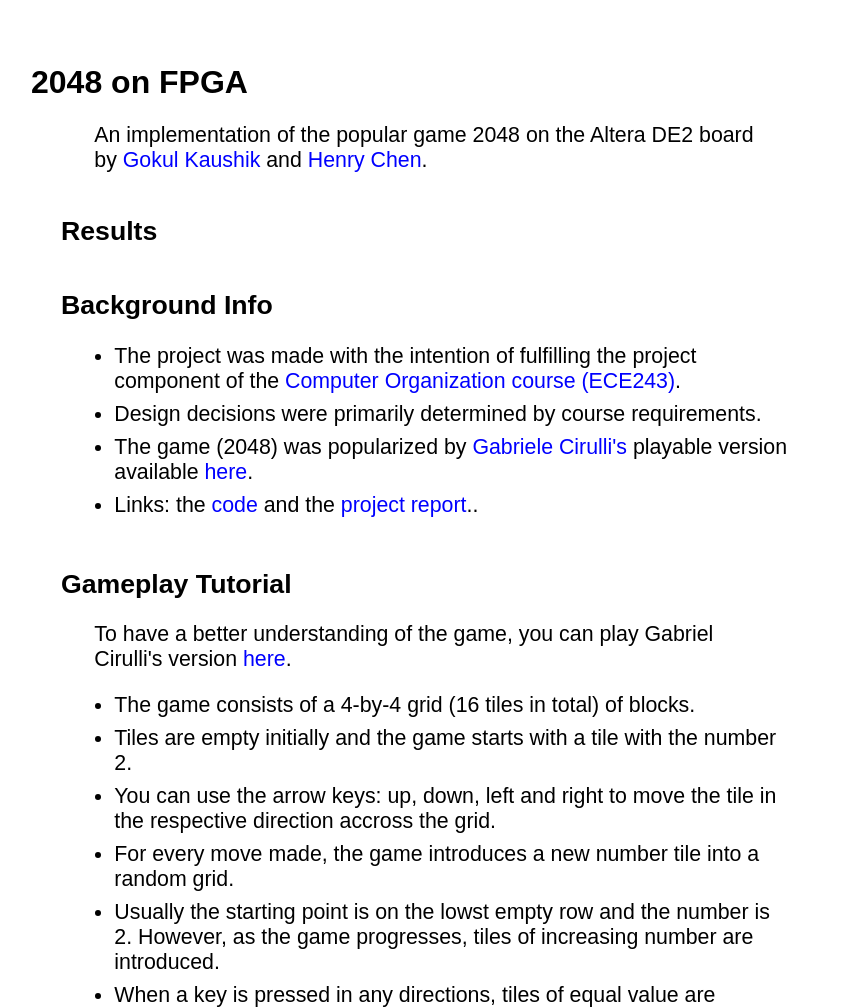
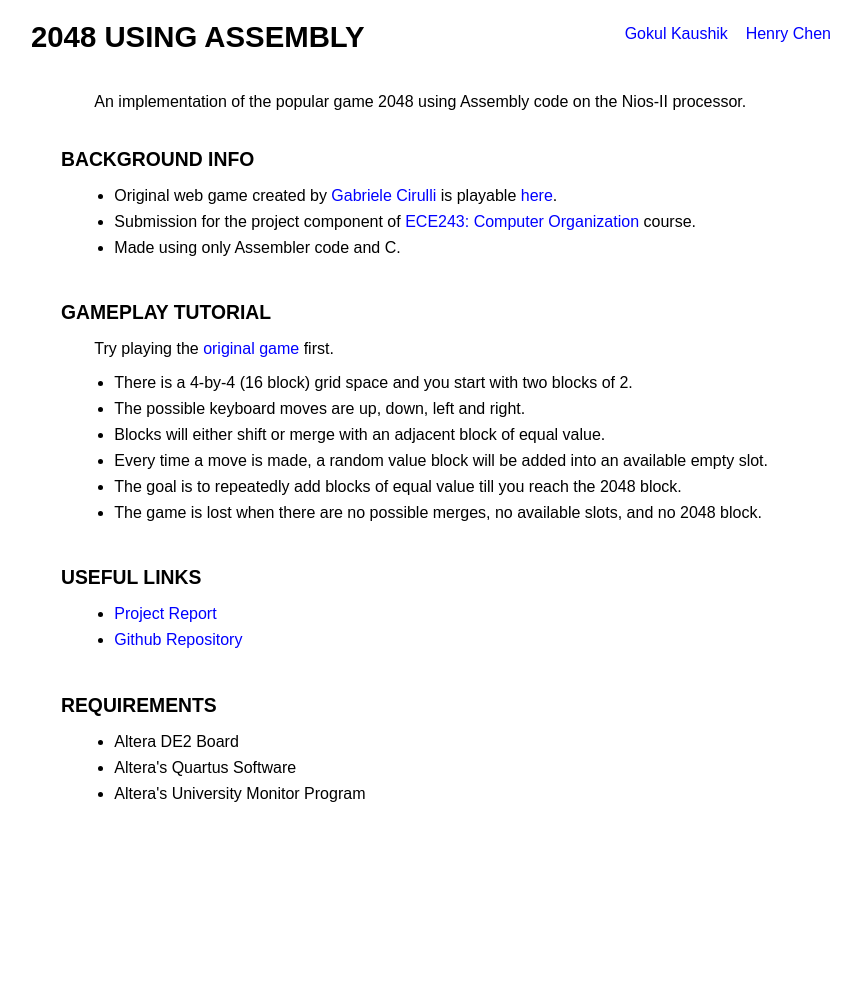
Before and after one commit to kaushikg94/2048-Using-Assembly, a plain HTML site: page index.html in a window 1280 px wide. Shown: the top 1007 px of the page, without its empty margins (209-1070 px from the left). After the commit the page ends 894 px from the top, so only its background shows below. Drawn offline with Linux system fonts and the light colour scheme.

Commit message:
Updated webpage to match new theme

```diff
--- a/index.html
+++ b/index.html
@@ -2,94 +2,37 @@
 <html lang="en">
 <head>
     <meta charset="utf-8">
-    <title>2048 on FPGA</title>
-    <link rel="shortcut icon" type="image/x-icon" href="favicon.ico" />
-    <style>
-body{
-    margin: 0 0 0 0;
-    font-family: "Arial", Helvetica, sans-serif;
-}
+    <title>2048 Using Assembly</title>
+    <link rel="stylesheet" href="style.css" />
 
-a{
-    text-decoration: none;
-    color: blue;
-}
-
-h1 {
-    padding-top: 32pt;
-    font-size: 24pt;
-    width: 600pt;
-    text-align: left;
-}
-
-h2 {
-    padding-top: 16pt;
-    font-size: 20pt;
-    width: 555pt;
-    text-align: left;
-}
-
-p {
-    font-size: 16pt;
-    width: 505pt;
-    text-align: left;
-}
-
-li {
-    font-size: 16pt;
-    width: 505pt;
-    text-align: left;
-    padding-bottom: 6pt;
-}
-
-.header {
-    text-align: right;
-    padding: 0;
-}
-
-.footer {
-    width: 600pt;
-    margin-top: 32pt;
-    padding-bottom: 32pt;
-    padding-top: 32pt;
-    text-align: center !important;
-/*  color: #D3D3D3;*/
-    border-top: 3px solid black;
-/*    font-family: sans-serif;*/
-    font-size: 16pt;
-    text-align: left;
-}
-    </style>
 </head>
 <body>
     <center>
+    <div class="header">
         <h1>
-2048 on FPGA
+            2048 Using Assembly
         </h1>
         <p>
-    An implementation of the popular game 2048 on the Altera DE2 board by <a>Gokul Kaushik</a> and <a>Henry Chen</a>.
+            <a href="kaushikg94.github.io">Gokul Kaushik</a> &nbsp;&nbsp;
+            <a href="">Henry Chen</a>
         </p>
-
-    <h2>
-Results
-    </h2>
-    <p></p>
+    </div>
+        <p>
+            An implementation of the popular game 2048 using Assembly code on the Nios-II processor.
+        </p>
 
         <h2>
             Background Info
         </h2>
         <ul>
             <li>
-        The project was made with the intention of fulfilling the project component of the <a href="">Computer Organization course (ECE243)</a>.
+                Original web game created by <a>Gabriele Cirulli</a> is playable <a>here</a>.
             </li>
             <li>
-        Design decisions were primarily determined by course requirements.
+                Submission for the project component of <a href="">ECE243: Computer Organization</a> course.
             </li>
             <li>
-        The game (2048) was popularized by <a href="https://gabrielecirulli.com/">Gabriele Cirulli's</a> playable version available <a href="http://gabrielecirulli.github.io/2048/">here</a>.
-    </li>
-    <li>
-        Links: the <a>code</a> and the <a>project report</a>..
+                Made using only Assembler code and C.
             </li>
         </ul>
 
@@ -97,47 +40,47 @@ Background Info
             Gameplay Tutorial
         </h2>
         <p>
-    To have a better understanding of the game, you can play Gabriel Cirulli's version <a href="http://gabrielecirulli.github.io/2048/">here</a>.
+            Try playing the <a href="http://gabrielecirulli.github.io/2048/">original game</a> first.
         </p>
         <ul>
-    <li>The game consists of a 4-by-4 grid (16 tiles in total) of blocks.</li>
-    <li>Tiles are empty initially and the game starts with a tile with the number 2.</li>
-    <li>You can use the arrow keys: up, down, left and right to move the tile in the respective direction accross the grid.</li>
-    <li>For every move made, the game introduces a new number tile into a random grid.</li>
-    <li>Usually the starting point is on the lowst empty row and the number is 2. However, as the game progresses, tiles of increasing number are introduced.</li>
-    <li>When a key is pressed in any directions, tiles of equal value are merged to form their sum. The basic tile is 2 and all tiles merged form a value that is a power of 2.</li>
-    <li>The victory condition is to keep merging tiles of equal value until you reach 2048 (hence the name).</li>
-    <li>The game is lost when the 16 block grid is full and there can be no possible merges (resulting in a stagnant grid).</li>
+            <li>There is a 4-by-4 (16 block) grid space and you start with two blocks of 2.</li>
+            <li>The possible keyboard moves are up, down, left and right.</li>
+            <li>Blocks will either shift or merge with an adjacent block of equal value.</li>
+            <li>Every time a move is made, a random value block will be added into an available empty slot.</li>
+            <li>The goal is to repeatedly add blocks of equal value till you reach the 2048 block.</li>
+            <li>The game is lost when there are no possible merges, no available slots, and no 2048 block.</li>
+
         </ul>
 
         <h2>
-Design Decisions
+            Useful Links
         </h2>
         <ul>
-    </ul>
-
-    <h2>
-Project Requriements
-    </h2>
-    <ul>
-    </ul>
-
-    <h2>
-Setup
-    </h2>
-    <ul>
+            <li>
+                <a href="">Project Report</a>
+            </li>
+            <li>
+                <a href="">Github Repository</a>
+            </li>
         </ul>
 
 
-    <p>
-    </p>
+        <h2>
+            Requirements
+        </h2>
+        <ul>
+            <li>
+                Altera DE2 Board
+            </li>
+            <li>
+                Altera's Quartus Software
+            </li>
+            <li>
+                Altera's University Monitor Program
+            </li>
+        </ul>
 
-    <!-- <hr> -->
-    <p class="footer">
-        <a href="">Code</a> | <a href="">Gokul Kaushik</a> | <a href="">Henry Chen</a> | <a href="">Gabriel Cirulli's 2048</a>
 
-    <br><br>
-    </p>
     </center>
 </body>
 </html>
--- /dev/null
+++ b/style.css
@@ -0,0 +1,56 @@
+body{
+    margin: 0 0 0 0;
+    padding-bottom: 50pt;
+    font-family: "Arial", Helvetica, sans-serif;
+
+}
+
+a{
+    text-decoration: none;
+    color: blue;
+}
+
+h1 {
+    /*padding-top: 32pt;*/
+    font-size: 22pt;
+    width: 600pt;
+    text-align: left;
+    text-transform: uppercase;
+}
+
+h2 {
+    padding-top: 16pt;
+    font-size: 14.5pt;
+    width: 555pt;
+    text-align: left;
+    text-transform: uppercase;
+}
+
+p {
+    font-size: 12pt;
+    width: 505pt;
+    text-align: left;
+}
+
+li {
+    font-size: 12pt;
+    width: 505pt;
+    text-align: left;
+    padding-bottom: 6pt;
+}
+
+.header {
+    display: inline-block;
+    width: 600pt;
+}
+.header h1{
+    float: left;
+    width: 50%;
+}
+
+.header p{
+    float: right;
+    text-align: right;
+    width: 50%;
+    padding-top: 7pt;
+}
```
Lines whose indentation alone changed are shown as unchanged.
